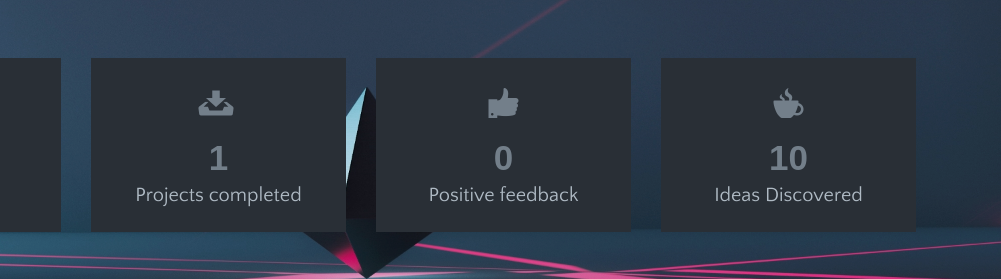
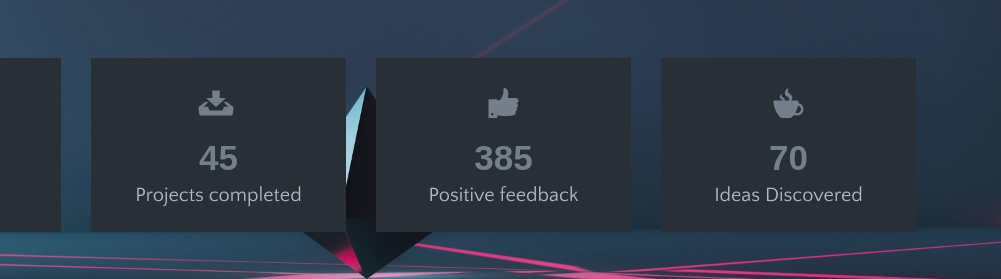
Before and after one commit to Ankitkumar72/CMREC---BlockChain, a website: page index.html in a window 1280 px wide. Shown: the part 5720-5999 px from the top of the page, 279-1280 px from the left. Drawn offline with Linux system fonts and the light colour scheme; files whose address does not match are found by name; a web font is replaced by a local one.

Commit message:
Update index.html

```diff
--- a/index.html
+++ b/index.html
@@ -596,7 +596,7 @@ Start Counter Section
 				data-wow-delay="200ms">
 				<div class="counters-item">
 					<i class="tf-ion-archive"></i>
-					<span class="jsCounter" data-count="1">0</span>
+					<span class="jsCounter" data-count="45">0</span>
 					<h3>Projects completed</h3>
 				</div>
 			</div>
@@ -607,7 +607,7 @@ Start Counter Section
 				data-wow-delay="400ms">
 				<div class="counters-item">
 					<i class="tf-ion-thumbsup"></i>
-					<span class="jsCounter" data-count="0">0</span>
+					<span class="jsCounter" data-count="385">0</span>
 					<h3>Positive feedback</h3>
 
 				</div>
@@ -619,7 +619,7 @@ Start Counter Section
 				data-wow-delay="600ms">
 				<div class="counters-item kill-margin-bottom">
 					<i class="tf-ion-coffee"></i>
-					<span class="jsCounter" data-count="10">0</span>
+					<span class="jsCounter" data-count="70">0</span>
 					<h3>Ideas Discovered</h3>
 				</div>
 			</div>
```
